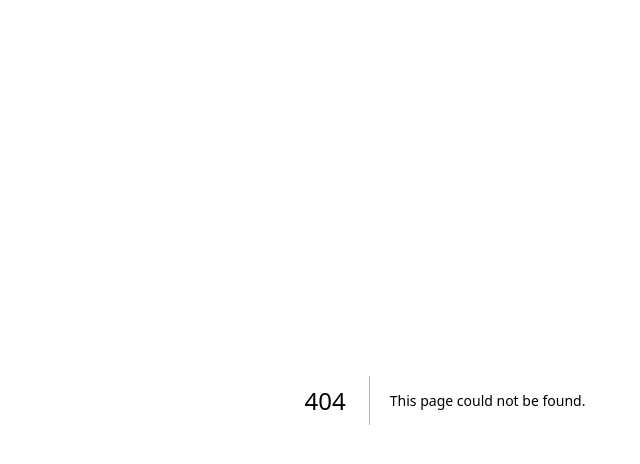
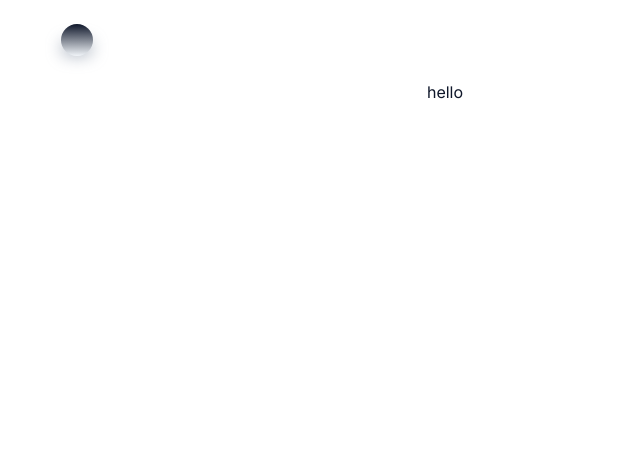
Before and after one commit to ishaan1013/serveractions, a Next.js app: page /app in a window 1280 px wide. Before the commit this address had no page. Shown: the top 464 px of the page, without its empty margins (195-835 px from the left). Built offline with nearby package versions, Linux system fonts and the light colour scheme.

Commit message:
create app page

```diff
--- /dev/null
+++ b/app/app/layout.tsx
@@ -0,0 +1,17 @@
+import { UserButton } from "@clerk/nextjs";
+import Link from "next/link";
+
+export default function AppLayout({ children }: { children: React.ReactNode }) {
+  return (
+    <div className="flex min-h-screen flex-col items-center justify-start">
+      <header className="flex items-center justify-between w-full max-w-screen-md py-6">
+        <Link href="/app" className="relative">
+          <div className="w-8 h-8 rounded-full bg-gradient-to-b from-foreground to-muted z-10 " />
+          <div className="w-8 h-4 top-1/2 rounded-full bg-muted-foreground/50 blur  absolute -z-10" />
+        </Link>
+        <UserButton />
+      </header>
+      {children}
+    </div>
+  );
+}
--- /dev/null
+++ b/app/app/page.tsx
@@ -0,0 +1,3 @@
+export default function App() {
+  return <div>hello</div>;
+}
--- a/app/page.tsx
+++ b/app/page.tsx
@@ -1,16 +1,12 @@
-import {
-  Card,
-  CardContent,
-  CardDescription,
-  CardFooter,
-  CardHeader,
-  CardTitle,
-} from "@/components/ui/card";
 import Image from "next/image";
 
 import imageKv from "@/assets/kv.png";
 import imageClerk from "@/assets/clerk.png";
 import { Button } from "@/components/ui/button";
+import { SignIn, SignedIn, SignedOut } from "@clerk/nextjs";
+import Link from "next/link";
+
+import { ArrowRight } from "lucide-react";
 
 export default function Home() {
   return (
@@ -44,11 +40,20 @@ export default function Home() {
           />
         </a>
       </div>
-      <a href="/sign-in">
-        <Button className="mt-10" size={"lg"}>
-          Sign In
-        </Button>
-      </a>
+      <SignedOut>
+        <Link href="/sign-in">
+          <Button className="mt-10" size={"lg"}>
+            Sign In <ArrowRight className="ml-2 h-4 w-4" />
+          </Button>
+        </Link>
+      </SignedOut>
+      <SignedIn>
+        <Link href="/app">
+          <Button className="mt-10" size={"lg"}>
+            Go To App <ArrowRight className="ml-2 h-4 w-4" />
+          </Button>
+        </Link>
+      </SignedIn>
     </main>
   );
 }
```
